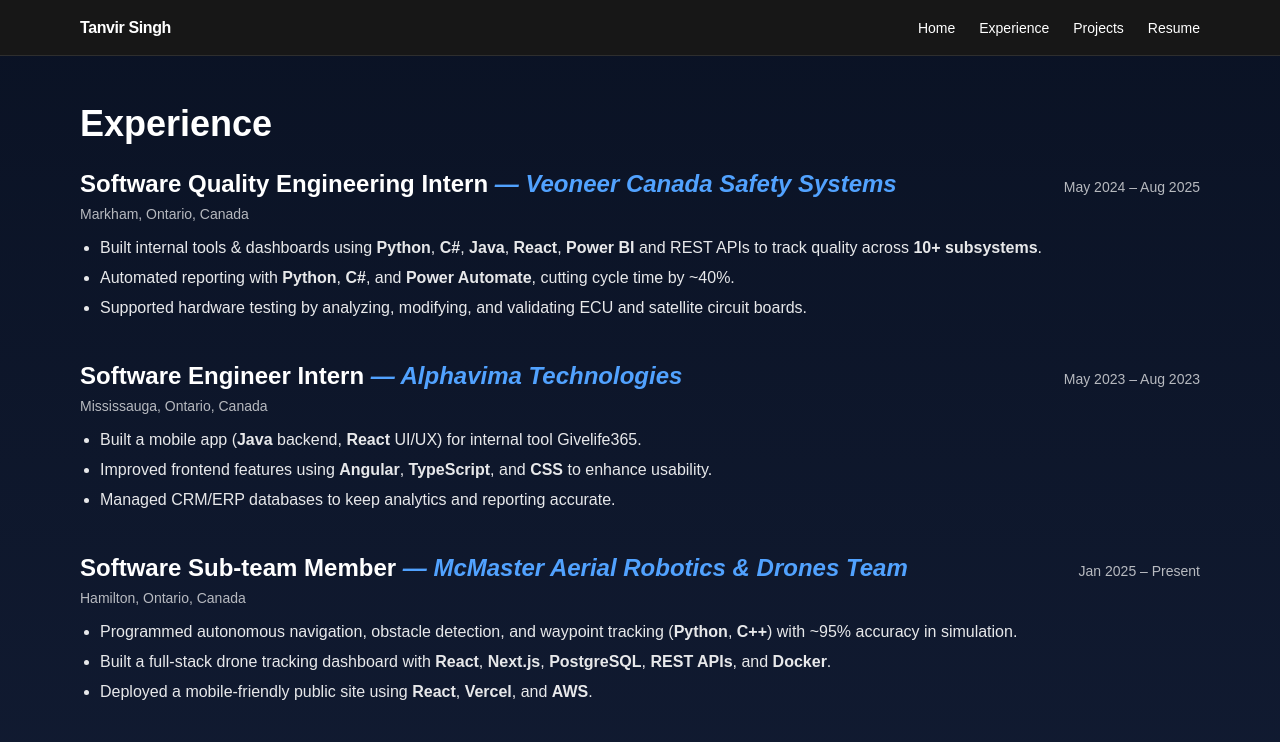
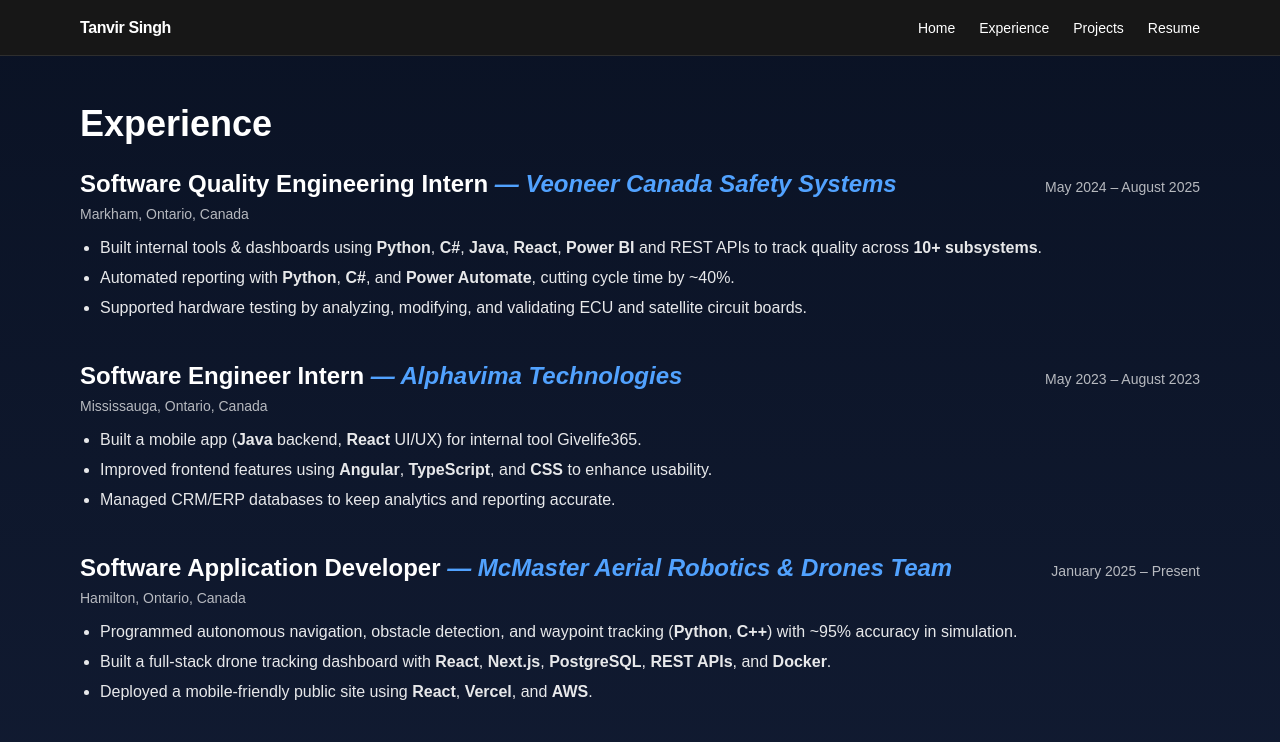
Before and after one commit to Tanvir6803/WebPortfolio, a Next.js app: page /experience in a window 1280 px wide. Shown: the top 742 px of the page. Built offline with nearby package versions, Linux system fonts and the light colour scheme.

Commit message:
Updated experience section and resume

```diff
--- a/src/app/components/Navbar.tsx
+++ b/src/app/components/Navbar.tsx
@@ -9,9 +9,8 @@
 
 export default function Navbar() {
   return (
-    // Lock the header height so there’s zero CLS on first paint
+    // Lock header height
     <header className="fixed top-0 left-0 w-full z-50 bg-neutral-900 text-white border-b border-white/10 h-14">
-      {/* Match the inner container height exactly and center contents */}
       <nav className="mx-auto flex h-14 max-w-6xl items-center justify-between px-4">
         <Link href="/" className="font-semibold tracking-tight">
           Tanvir Singh
--- a/src/app/experience/page.tsx
+++ b/src/app/experience/page.tsx
@@ -54,7 +54,7 @@
               Software Quality Engineering Intern{" "}
               <span className="italic text-blue-400">— Veoneer Canada Safety Systems</span>
             </h2>
-            <span className="text-sm text-white/70">May 2024 – Aug 2025</span>
+            <span className="text-sm text-white/70">May 2024 – August 2025</span>
           </header>
 
           <div className="mt-1 text-sm text-white/70">Markham, Ontario, Canada</div>
@@ -82,7 +82,7 @@
               Software Engineer Intern{" "}
               <span className="italic text-blue-400">— Alphavima Technologies</span>
             </h2>
-            <span className="text-sm text-white/70">May 2023 – Aug 2023</span>
+            <span className="text-sm text-white/70">May 2023 – August 2023</span>
           </header>
 
           <div className="mt-1 text-sm text-white/70">Mississauga, Ontario, Canada</div>
@@ -103,10 +103,10 @@
         <article>
           <header className="flex flex-col sm:flex-row sm:items-baseline sm:justify-between gap-1">
             <h2 className="text-xl sm:text-2xl font-semibold">
-              Software Sub-team Member{" "}
+              Software Application Developer{" "}
               <span className="italic text-blue-400">— McMaster Aerial Robotics & Drones Team</span>
             </h2>
-            <span className="text-sm text-white/70">Jan 2025 – Present</span>
+            <span className="text-sm text-white/70">January 2025 – Present</span>
           </header>
 
           <div className="mt-1 text-sm text-white/70">Hamilton, Ontario, Canada</div>
--- a/src/app/globals.css
+++ b/src/app/globals.css
@@ -21,12 +21,12 @@
 
 html {
   overflow-y: scroll;
-  overflow-x: hidden;   /* <<< prevent any accidental horizontal scrollbar */
+  overflow-x: hidden;
 }
 
 body {
   background: linear-gradient(to bottom, #0a1224, #16213b);
   color: white;
   font-family: Arial, Helvetica, sans-serif;
-  overflow-x: hidden;   /* <<< belt and suspenders */
+  overflow-x: hidden;
 }
```
Also changed, not shown: 1 other file (tests, documents, lock files or other folders).
